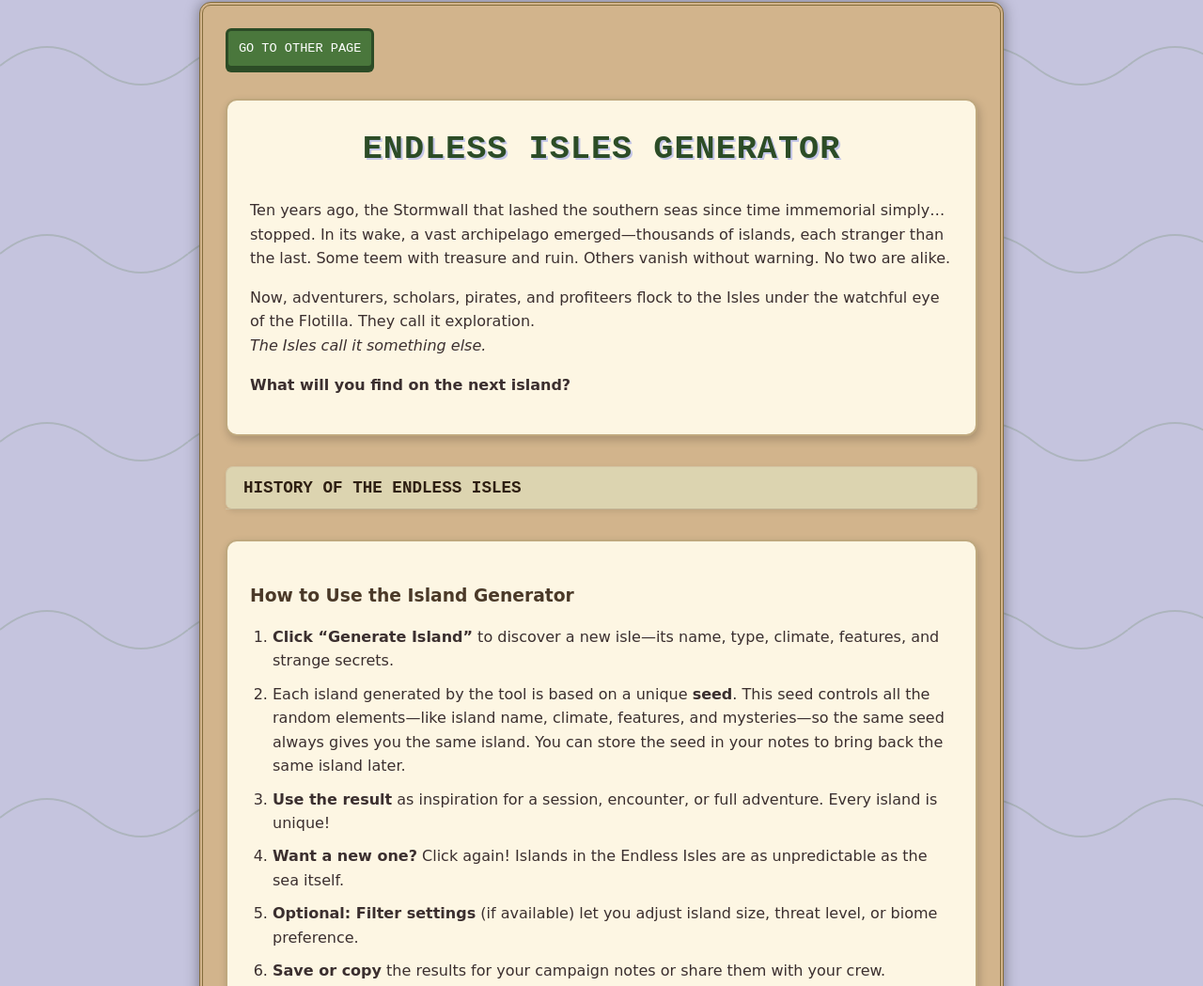
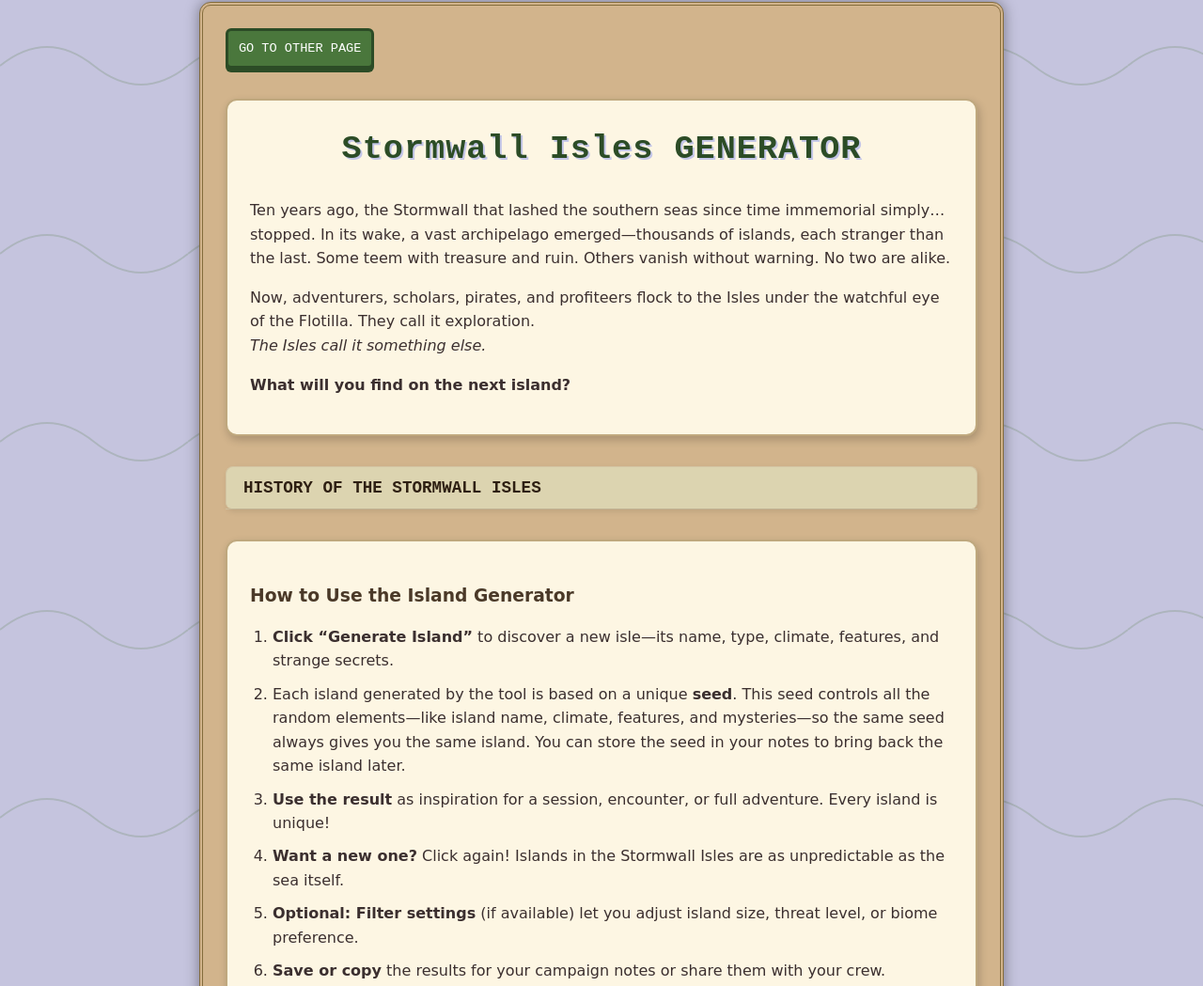
Before and after one commit to casparwynne/EndlessIsles, a plain HTML site: page index.html in a window 1280 px wide. Shown: the part 30-1079 px from the top of the page at 94% size. Drawn offline with Linux system fonts and the light colour scheme.

Commit message:
Update index.html

```diff
--- a/index.html
+++ b/index.html
@@ -5,7 +5,7 @@
     <meta charset="UTF-8" />
     <meta name="viewport" content="width=device-width, initial-scale=1.0" />
     <link rel="stylesheet" href="styles.css">
-    <title>Endless Isles Generator</title>
+    <title>Stormwall Isles Generator</title>
 </head>
 
 <body>
@@ -18,7 +18,7 @@
 
         <div class="isle-lore">
             <header>
-                <h1>ENDLESS ISLES GENERATOR</h1>
+                <h1>Stormwall Isles GENERATOR</h1>
             </header>
             <p>Ten years ago, the Stormwall that lashed the southern seas since time immemorial simply… stopped. In its
                 wake, a vast archipelago emerged—thousands of islands, each stranger than the last. Some teem with
@@ -31,7 +31,7 @@
         </div>
 
         <div class="collapsible-section">
-            <button class="collapsible">History of the Endless Isles</button>
+            <button class="collapsible">History of the Stormwall Isles</button>
             <div class="collapsible-content">
                 <p>For as long as records existed, the southern sea was blocked by a monstrous storm known only as the
                     Stormwall. Sailors who drifted too close vanished or returned broken, mumbling about flashes of land
@@ -63,7 +63,7 @@
                     later.</li>
                 <li><strong>Use the result</strong> as inspiration for a session, encounter, or full adventure. Every
                     island is unique!</li>
-                <li><strong>Want a new one?</strong> Click again! Islands in the Endless Isles are as unpredictable as
+                <li><strong>Want a new one?</strong> Click again! Islands in the Stormwall Isles are as unpredictable as
                     the sea itself.</li>
                 <li><strong>Optional: Filter settings</strong> (if available) let you adjust island size, threat level,
                     or biome preference.</li>
@@ -114,7 +114,7 @@
 
 
     <footer>
-        <p>Created by Caspar Wynne • The Endless Isles Generator</p>
+        <p>Created by Caspar Wynne • The Stormwall Isles Generator</p>
     </footer>
 
     <script type="module" src="data.js"></script>
```
